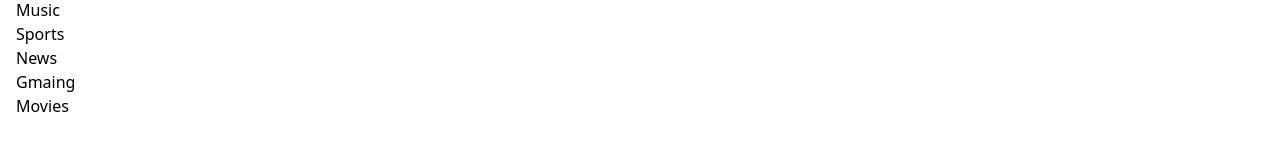
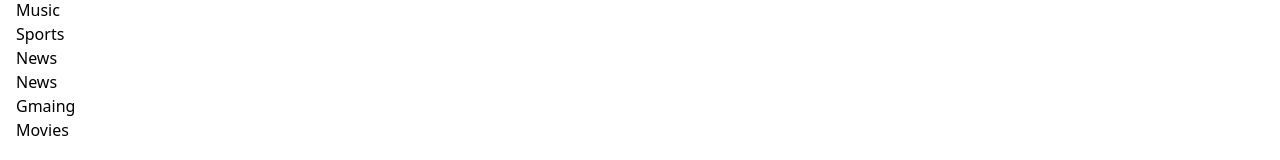
Before and after one commit to M4X1M4S/tubeLight, a React (Create React App) app in the folder tubelight/: page / in a window 1280 px wide. Shown: the part 190-350 px from the top of the page. Built offline with nearby package versions, Linux system fonts and the light colour scheme.

Commit message:
Added few things

```diff
--- a/tubelight/src/components/Sidebar.js
+++ b/tubelight/src/components/Sidebar.js
@@ -11,6 +11,7 @@ const Sidebar = () => {
         <li>Music</li>
         <li>Sports</li>
         <li>News</li>
+        <li>News</li>
         <li>Gmaing</li>
         <li>Movies</li>
       </ul>
```
